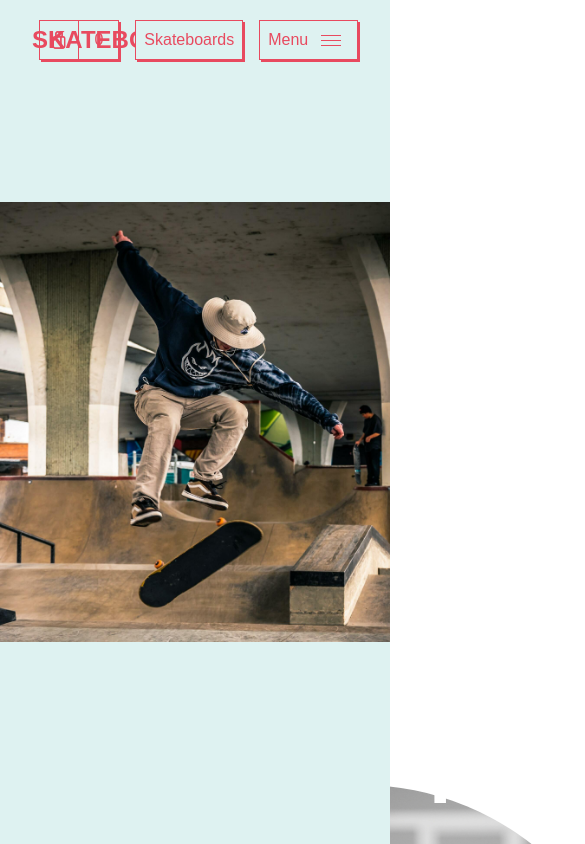
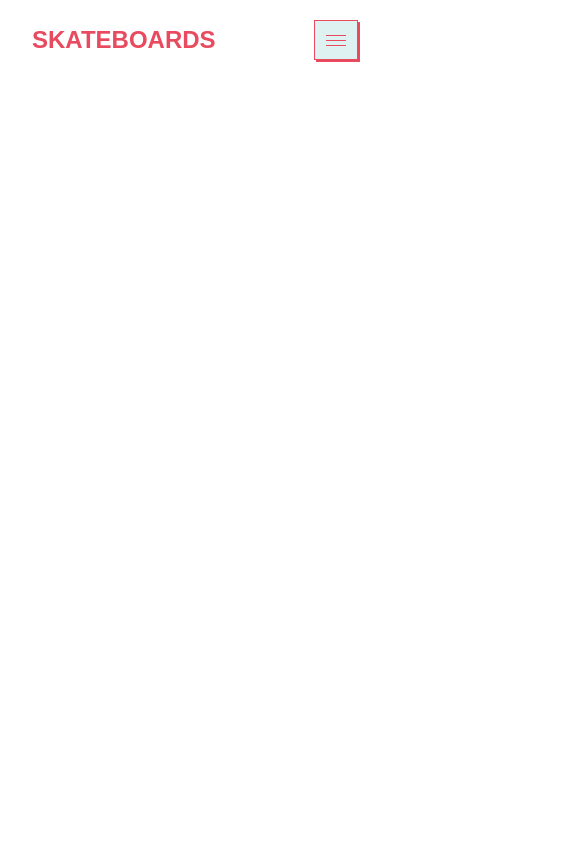
Before and after one commit to TiaanSM/Skateboards, a React (Create React App) app in the folder furniture-react.js/: page /header in a window 390 px wide. Shown: the top 844 px of the page, 585 px wide, since content can reach past the window. Built offline with nearby package versions, Linux system fonts and the light colour scheme.

Commit message:
Navbar responsive.
Made the navbar responsive, and worked on header animation to improve functionality.

```diff
--- a/furniture-react.js/src/App.jsx
+++ b/furniture-react.js/src/App.jsx
@@ -26,8 +26,6 @@ function App() {
           <Route path="/footer" element={ <Footer /> }></Route>
       </Routes>
   */}
-      <Header />
-      <Main />
     </div>
 
   )
--- a/furniture-react.js/src/component/Hero/Header.css
+++ b/furniture-react.js/src/component/Hero/Header.css
@@ -1,46 +1,45 @@
-.header-1 {
-    max-width: 100vw;
-    max-height: auto;
+header {
     width: 100vw;
+    height: 200vh;
+    background-color: #def2f1;
+    scroll-behavior: smooth;
+    position: relative;
+}
+
+.flex {
+    width: 100%;
     height: 100vh;
+    display: flex;
+    align-items: center;
+    justify-content: center;
+    position: absolute;
+}
+
+.img-container {
+    width: 100%;
+    height: auto;
     overflow: hidden;
     display: flex;
     justify-content: center;
     align-items: center;
-    background-color: #def2f1;
-    scroll-behavior: smooth;
-    z-index: 15;
     position: fixed;
+    z-index: 1;
+    margin: auto;
 }
 
-.header-2 {
-    max-width: 100vw;
-    max-height: auto;
-    width: 100vw;
-    height: 100vh;
+.img-container-2 {
+    width: auto;
+    height: auto;
     overflow: hidden;
     display: flex;
     justify-content: center;
     align-items: center;
-    background-color: #def2f1;
-    scroll-behavior: smooth;
-    z-index: 15;
-    position: sticky;
+    position: relative;
+    z-index: 1;
+    margin: auto;
 }
 
-
-.img-container {
-    width: 100vw;
-    height: 100vh;
-    overflow: hidden;
-    display: flex;
-    justify-content: center;
-    align-items: center;
-    z-index: 5;
-    position: relative;
-}
-
-.img-container > img {
+.header-img-1 {
     width: 100%;
     height: auto;
     position: absolute;
@@ -49,7 +48,6 @@
 .background-text-container {
     width: 100vw;
     height: 100vh;
-    position: absolute;
     font-size: 5rem;
     background-color: transparent;
     display: flex;
@@ -61,6 +59,7 @@
     background-color: transparent;
     transform: rotate(-5deg);
     overflow: hidden;
+    z-index: -10;
 }
 
 .scrolling-texts {
@@ -233,7 +232,7 @@
 
 /* Overlay Hero */
 
-.container-5 {
+.text-overlay-container {
     width: 100vw;
     height: 100vh;
     position: relative;
@@ -241,10 +240,8 @@
     justify-content: center;
     align-items: center;
     font-family: sans-serif;
-    z-index: 20;
     background-color: transparent;
-    position: absolute;
-    background-color: rgba(0, 0, 0, 0.1);
+    z-index: 10;
   }
 
   .text-container {
--- a/furniture-react.js/src/component/Hero/Header.jsx
+++ b/furniture-react.js/src/component/Hero/Header.jsx
@@ -27,13 +27,19 @@ const Header = () => {
   console.log(count);
 
   return (
-    <header onWheel={handleDirection} className={count >= 7 ? ('header-2') : ('header-1')}>
 
-      <div className="img-container"
-      style={{ animation: `${direction}Scale${count} 0.2s ease forwards`}}>
+    <header onWheel={handleDirection}>
+      <div className="flex">
+      <div
+      className={count >= 7 ? ('.img-container') : ('.img-container-2')}
+      style={{ animation: `${direction}Scale${count} 0.2s ease forwards`}}
+      >
+
         <img src={require('../img/header-img (3).jpg')} alt="Skater" />
+
       </div>
-
+      </div>
+      <OverlayHero />
       <div className="background-text-container">
         <span className="scrolling-texts">* WE ALWAYS CHECK THE QUALITY *<span className="hollow-texts"> WE ALWAYS CHECK THE QUALITY * </span>* ART ON MAPLE MATERPIECES *</span>
         <span className="scrolling-texts"><span className="hollow-texts"> RECYCLED MATERIAL * </span>* RECYCLED MATERIALS *<span className="hollow-texts"> RECYCLED MATERIAL * </span></span>
@@ -49,4 +55,6 @@ export default Header
 
 
 
+
+
 */
--- a/furniture-react.js/src/component/Hero/OverlayHero.jsx
+++ b/furniture-react.js/src/component/Hero/OverlayHero.jsx
@@ -3,7 +3,7 @@ import React from 'react'
 const OverlayHero = () => {
   return (
 
-    <div className="container-5">
+    <div className="text-overlay-container">
       <div className="text-container">
         <h2 className="special-title"><span>TRUE</span><br/> <span>SK8</span><br/> <span>BOA</span></h2>
       </div>
--- a/furniture-react.js/src/component/Navbar/Navbar.css
+++ b/furniture-react.js/src/component/Navbar/Navbar.css
@@ -38,7 +38,7 @@ nav {
 
 .btn-theme {
     width: auto;
-    height: 40px;
+    height: 2.5rem;
     padding: 0 0.5rem;
     background-color: #def2f1;
     color: #e84a5f;
@@ -56,8 +56,8 @@ nav {
 }
 
 .btn-theme-shop {
-    width: 40px;
-    height: 40px;
+    width: 2.5rem;
+    height: 2.5rem;
     background-color: #def2f1;
     color: #e84a5f;
     box-shadow: 2px 2px #e84a5f ;
@@ -80,7 +80,12 @@ nav {
     margin-right: 2rem;
 }
 
-.menu > svg {
+.menu:hover > .hamburger-svg {
+    fill: white;
+    transition: 0.3s ease;
+}
+
+.hamburger-svg {
     margin-inline: 0.8rem 0.5rem;
 }
 
@@ -96,7 +101,7 @@ nav {
     }
     100% {
         transform: translate(2px, 2px);
-        box-shadow: inset 0 -40px 0 0 #e84a5f;
+        box-shadow: inset 0 -2.5rem 0 0 #e84a5f;
         color: white;
     }
 }
@@ -104,7 +109,7 @@ nav {
 @keyframes button {
     0% {
         transform: translate(2px, 2px);
-        box-shadow: inset 0 -40px 0 0 #e84a5f;
+        box-shadow: inset 0 -2.5rem 0 0 #e84a5f;
         color: white;
     }
 
@@ -129,3 +134,34 @@ nav {
         color: white;
     }
 }
+
+@media (max-width: 28.125rem) {
+    .menu-text {
+        display: none;
+    }
+
+    .hamburger-svg {
+        margin-inline: 0.2rem;
+    }
+
+    .checkout-container {
+        display: none;
+    }
+}
+
+
+@media (max-width: 40rem) {
+    .menu-text {
+        display: none;
+    }
+
+    .hamburger-svg {
+        margin-inline: 0.2rem;
+    }
+}
+
+@media (max-width: 48rem) {
+    .catalogue-link {
+        display: none;
+    }
+}
--- a/furniture-react.js/src/component/Navbar/Navbar.jsx
+++ b/furniture-react.js/src/component/Navbar/Navbar.jsx
@@ -28,8 +28,8 @@ const Navbar = () => {
         <span className="btn-theme catalogue-link">Skateboards</span>
 
         <span className="btn-theme menu" onClick={handleToggle}>
-          Menu
-          <svg width="20" height="11" viewBox="0 0 20 11" fill="#e84a5f" xmlns="http://www.w3.org/2000/svg"><path fill-rule="evenodd" clip-rule="evenodd" d="M0 0H20V1H0V0ZM0 5H20V6H0V5ZM20 10H0V11H20V10Z"></path>
+          <span className="menu-text">Menu</span>
+          <svg className="hamburger-svg" width="20" height="11" viewBox="0 0 20 11" fill="#e84a5f" xmlns="http://www.w3.org/2000/svg"><path fill-rule="evenodd" clip-rule="evenodd" d="M0 0H20V1H0V0ZM0 5H20V6H0V5ZM20 10H0V11H20V10Z"></path>
           <path fill-rule="evenodd" clip-rule="evenodd" d="M0 0H20V1H0V0ZM0 5H20V6H0V5ZM20 10H0V11H20V10Z"></path>
           </svg>
         </span>
```
